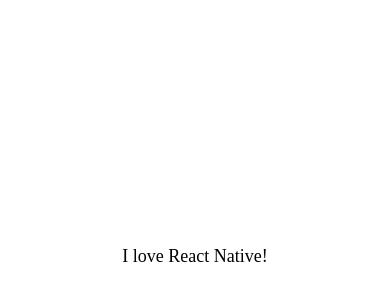
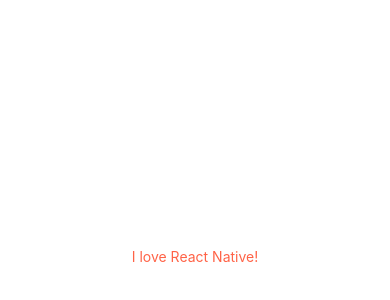
Before and after one commit to RTevatia/DoneWithIt, a React Native app: screen / in a window 390 px wide. Shown: the part 166-466 px from the top of the page. Built offline with nearby package versions, Linux system fonts and the light colour scheme.

Commit message:
refactor platform styles

```diff
--- a/app/components/AppText.js
+++ b/app/components/AppText.js
@@ -7,8 +7,17 @@
 
 const styles = StyleSheet.create({
   text: {
-    fontSize: 18,
-    fontFamily: Platform.OS === "android" ? "Roboto" : "Avenir",
+    color: "tomato",
+    ...Platform.select({
+      ios: {
+        fontSize: 20,
+        fontFamily: "Avenir",
+      },
+      android: {
+        fontSize: 18,
+        fontFamily: "Roboto",
+      },
+    }),
   },
 });
 
```
Also changed, not shown: app/components/AppText.android.js (added, +15 -0 lines), app/components/AppText.ios.js (added, +15 -0 lines).
